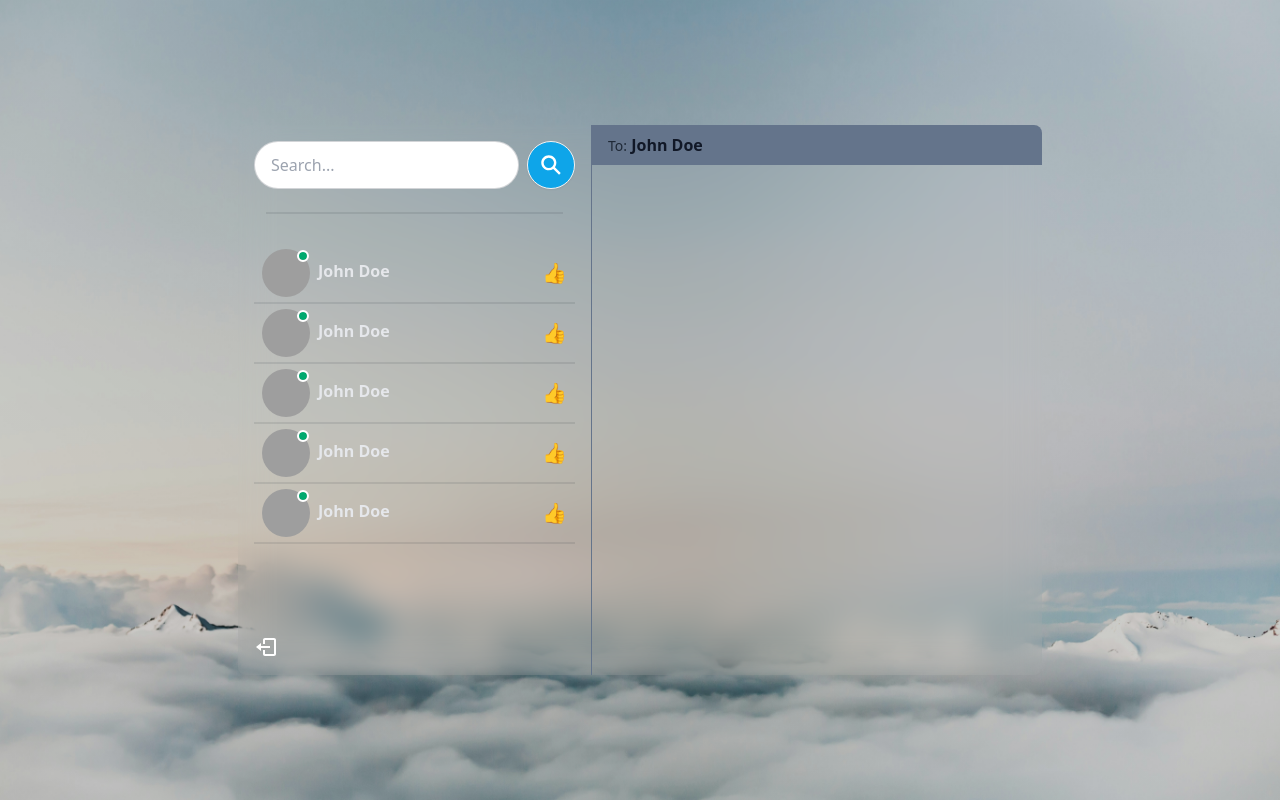
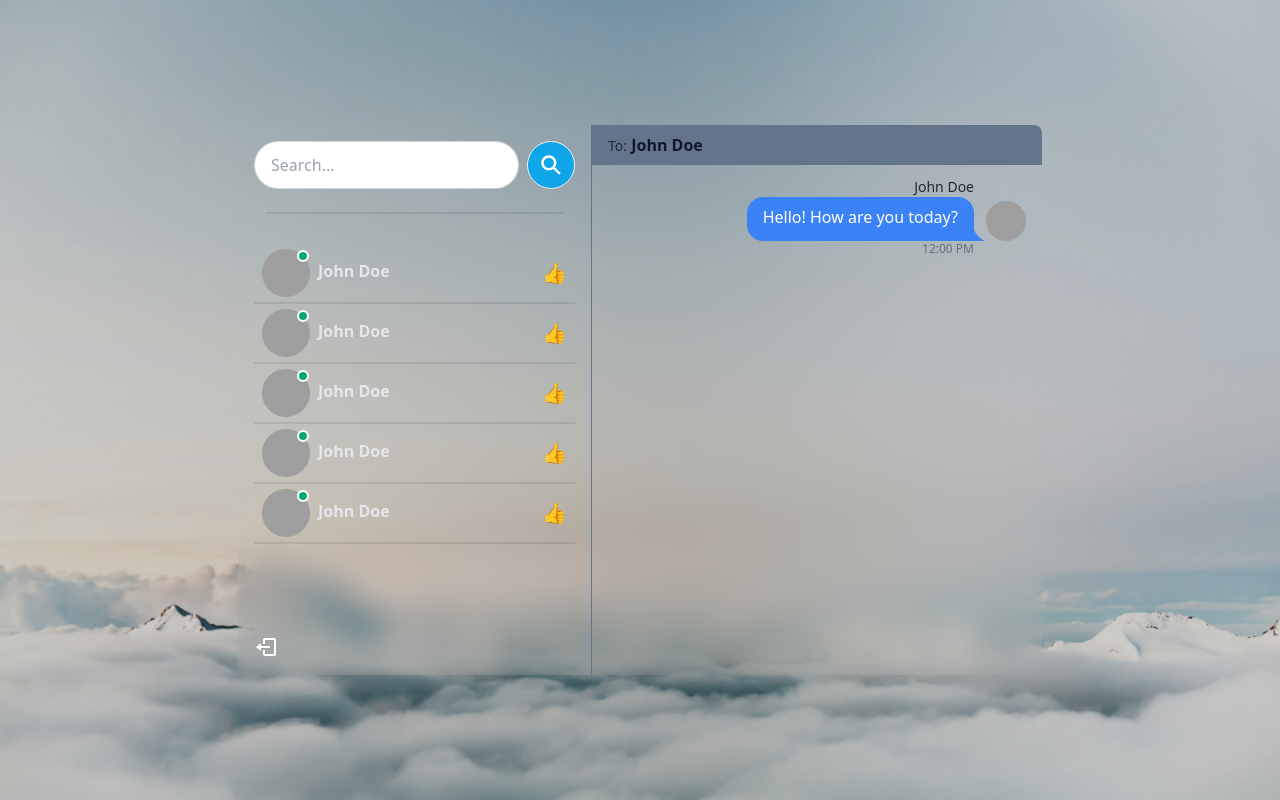
Before and after one commit to LukeZHar/Chatty-Cathy, a React (Vite) app in the folder frontend/: page / in a window 1280 px wide. Built offline with nearby package versions, Linux system fonts and the light colour scheme; grey boxes are pictures that could not be loaded.

Commit message:
feat: add Message and Messages components; implement MessageContainer to display messages

```diff
--- /dev/null
+++ b/frontend/src/components/messages/Message.jsx
@@ -0,0 +1,18 @@
+const Message = () => {
+  return (
+    <div className="chat chat-end">
+        <div className="chat-image avatar">
+            <div className="w-10 rounded-full">
+                <img src="https://img.daisyui.com/images/stock/photo-1534528741775-53994a69daeb.webp" alt="user avatar" />
+            </div>
+        </div>
+        <div className="chat-header">John Doe</div>
+        <div className="chat-bubble text-white bg-blue-500">
+            Hello! How are you today?
+        </div>
+        <div className="chat-footer opacity-50 text-xs flex gap-1 items-center">12:00 PM</div>
+    </div>
+  )
+}
+
+export default Message
--- a/frontend/src/components/messages/MessageContainer.jsx
+++ b/frontend/src/components/messages/MessageContainer.jsx
@@ -1,3 +1,6 @@
+import Messages from "./Messages"
+// import MessageInput from "./MessageInput"
+
 const MessageContainer = () => {
   return (
     <div className="md:min-w-[450px] flex flex-col">
@@ -8,7 +11,7 @@ const MessageContainer = () => {
           <span className="text-gray-900 font-bold">John Doe</span>
         </div>
 
-        {/* <Messages /> */}
+        <Messages />
         {/* <MessageInput /> */}
       </>
     </div>
--- /dev/null
+++ b/frontend/src/components/messages/Messages.jsx
@@ -0,0 +1,11 @@
+import Message from "./Message"
+
+const Messages = () => {
+  return (
+    <div className="px-4 flex-1 overflow-auto">
+        <Message />
+    </div>
+  )
+}
+
+export default Messages
```
